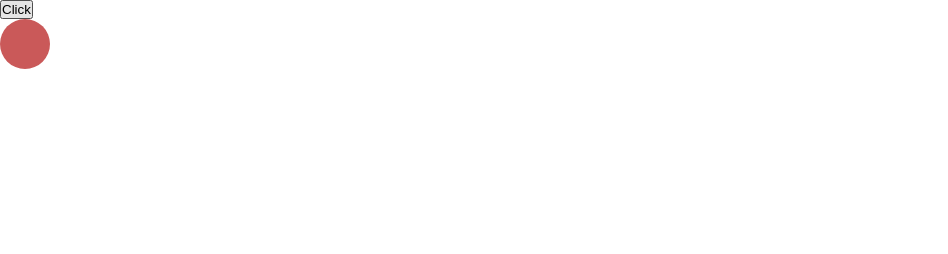
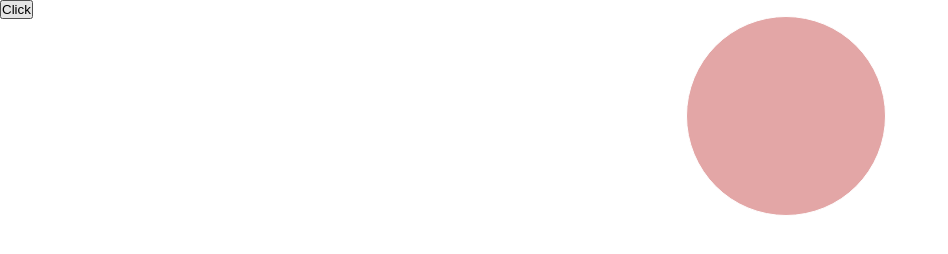
Before and after one commit to ElmiraDzhy/DOM, a plain HTML site: page index.html in a window 1280 px wide. Both pictures are taken after a click on the button "Click". Shown: the whole page, without its empty margins (0-948 px from the left). Drawn offline with Linux system fonts and the light colour scheme.

Commit message:
Random circles

```diff
--- a/assets/styles.css
+++ b/assets/styles.css
@@ -14,9 +14,11 @@
 }
 
 .circle{
-    width: 50px;
-    height: 50px;
-    background-color: rgb(202, 89, 89);
+    width: 200px;
+    height: 200px;
+    background-color: rgba(202, 89, 89, 0.534);
     display: inline-block;
     border-radius: 50%;
+    position: absolute;
+    border: 1px solid white;
 }
--- a/src/index.js
+++ b/src/index.js
@@ -7,9 +7,19 @@ const btn = document.querySelector('button');
 btn.addEventListener('click', createSquare);
 
 function createSquare(){
+
     const div = document.createElement('div');
     div.classList.add('circle');
+    const parentWidth = document.body.offsetWidth;
+    const parentHeight = document.body.offsetHeight;
+
+    div.style.top = `${getRandomCoordinate(0, parentHeight)}px`;
+    div.style.left = `${getRandomCoordinate(0, parentWidth)}px`;
+
     document.body.append(div);
+}
 
 
+function getRandomCoordinate(min, max){
+    return Math.random() * (max - min) + min;
 }
```
